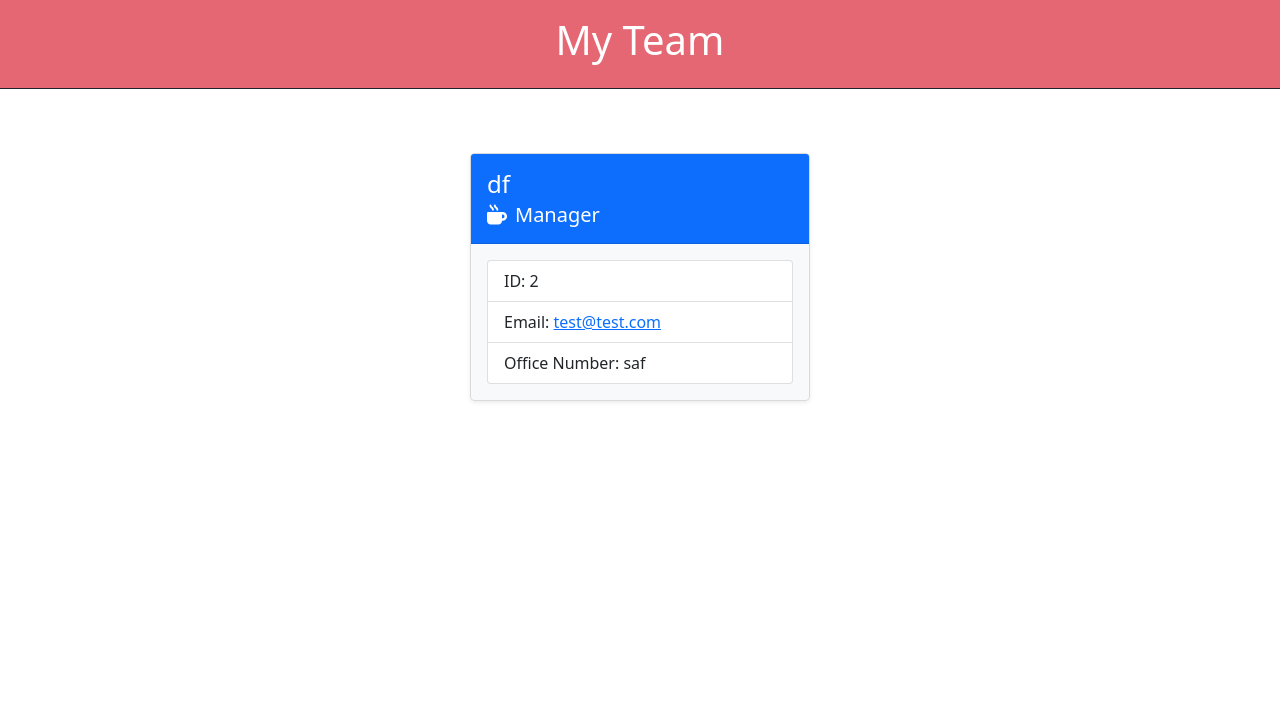
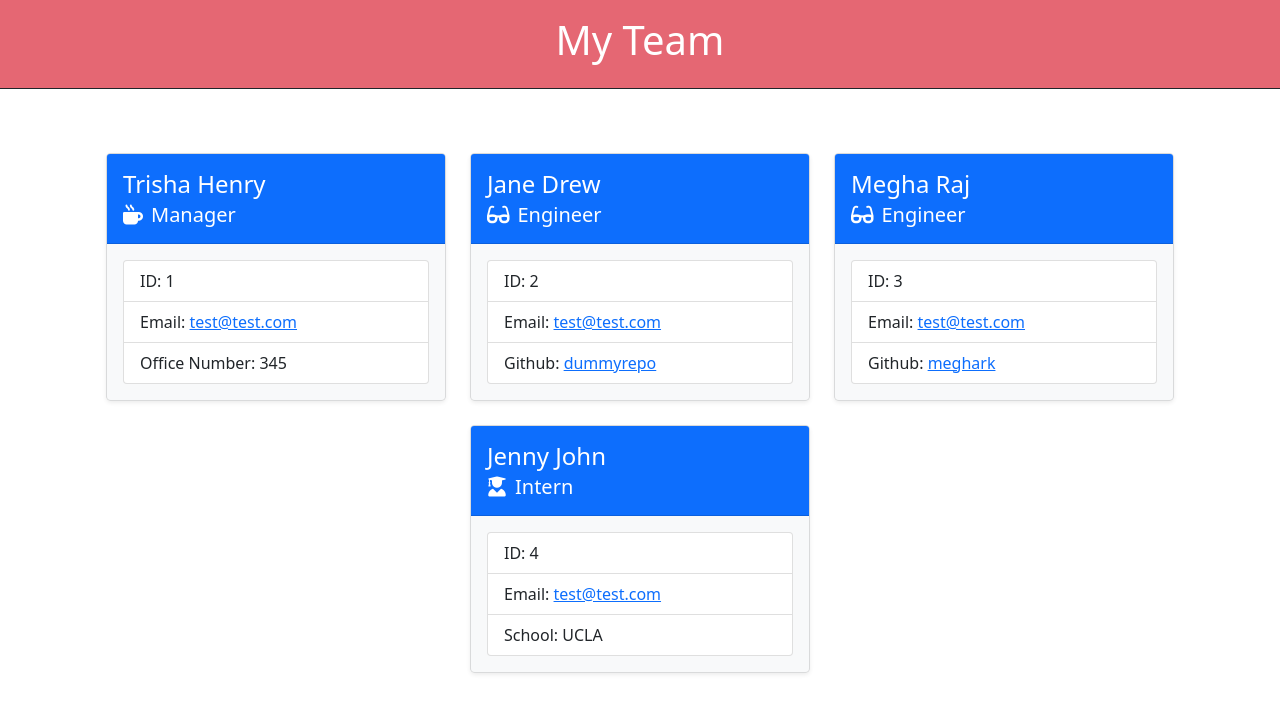
Before and after one commit to meghark/team-details-generator-inquirer-nodejs, a website: page dist/index.html in a window 1280 px wide. Drawn offline with nearby package versions, Linux system fonts and the light colour scheme.

Commit message:
Read me and output update

```diff
--- a/dist/index.html
+++ b/dist/index.html
@@ -24,20 +24,65 @@
       <div class="col">
       <div class="card mb-4 rounded-3 shadow-sm  bg-light">
         <div class="card-header py-3 text-white bg-primary">
-          <h4 class="card-title">df</h4>
+          <h4 class="card-title">Trisha Henry</h4>
           <h5 class="card-subtitle mb2"><span class="pe-2"><i class="fa-solid fa-mug-hot"></i></span>Manager</h5>
+        </div>
+        <div class="card-body width: 18rem border-primary">
+           <ul class="list-group">
+            <li class="list-group-item">ID: <span>1</span></li>
+            <li class="list-group-item">Email: <a href="mailto: test@test.com">test@test.com</a></li>
+            <li class="list-group-item">Office Number: <span>345</span></li>
+           </ul>
+        </div>
+      </div>
+    </div>
+
+      <div class="col">
+      <div class="card mb-4 rounded-3 shadow-sm  bg-light">
+        <div class="card-header py-3 text-white bg-primary">
+          <h4 class="card-title">Jane Drew</h4>
+          <h5 class="card-subtitle mb2"><span class="pe-2"><i class="fa-solid fa-glasses"></i></span>Engineer</h5>
         </div>
         <div class="card-body width: 18rem border-primary">
            <ul class="list-group">
             <li class="list-group-item">ID: <span>2</span></li>
             <li class="list-group-item">Email: <a href="mailto: test@test.com">test@test.com</a></li>
-            <li class="list-group-item">Office Number: <span>saf</span></li>
+            <li class="list-group-item">Github: <a href="https://github.com/dummyrepo">dummyrepo</a></li>
+           </ul>
+        </div>
+      </div>
+    </div>
+      <div class="col">
+      <div class="card mb-4 rounded-3 shadow-sm  bg-light">
+        <div class="card-header py-3 text-white bg-primary">
+          <h4 class="card-title">Megha Raj</h4>
+          <h5 class="card-subtitle mb2"><span class="pe-2"><i class="fa-solid fa-glasses"></i></span>Engineer</h5>
+        </div>
+        <div class="card-body width: 18rem border-primary">
+           <ul class="list-group">
+            <li class="list-group-item">ID: <span>3</span></li>
+            <li class="list-group-item">Email: <a href="mailto: test@test.com">test@test.com</a></li>
+            <li class="list-group-item">Github: <a href="https://github.com/meghark">meghark</a></li>
            </ul>
         </div>
       </div>
     </div>
 
-
+      <div class="col">
+      <div class="card mb-4 rounded-3 shadow-sm  bg-light">
+        <div class="card-header py-3 text-white bg-primary">
+          <h4 class="card-title">Jenny John</h4>
+          <h5 class="card-subtitle mb2"><span class="pe-2"><i class="fa-solid fa-user-graduate"></i></span>Intern</h5>
+        </div>
+        <div class="card-body width: 18rem border-primary">
+           <ul class="list-group">
+            <li class="list-group-item">ID: <span>4</span></li>
+            <li class="list-group-item">Email: <a href="mailto: test@test.com">test@test.com</a></li>
+            <li class="list-group-item">School: <span>UCLA</span></li>
+           </ul>
+        </div>
+      </div>
+    </div>
             </div>
             </main>
         </div>
```
Also changed, not shown: readme.md.
